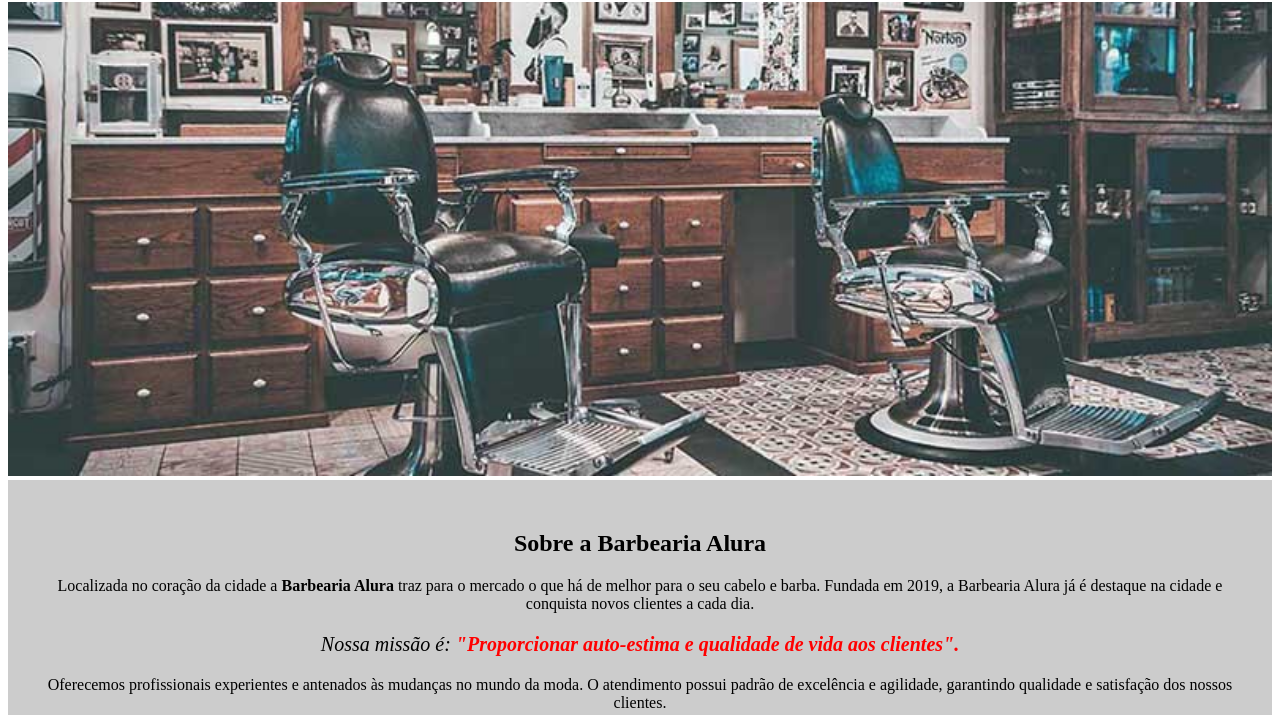
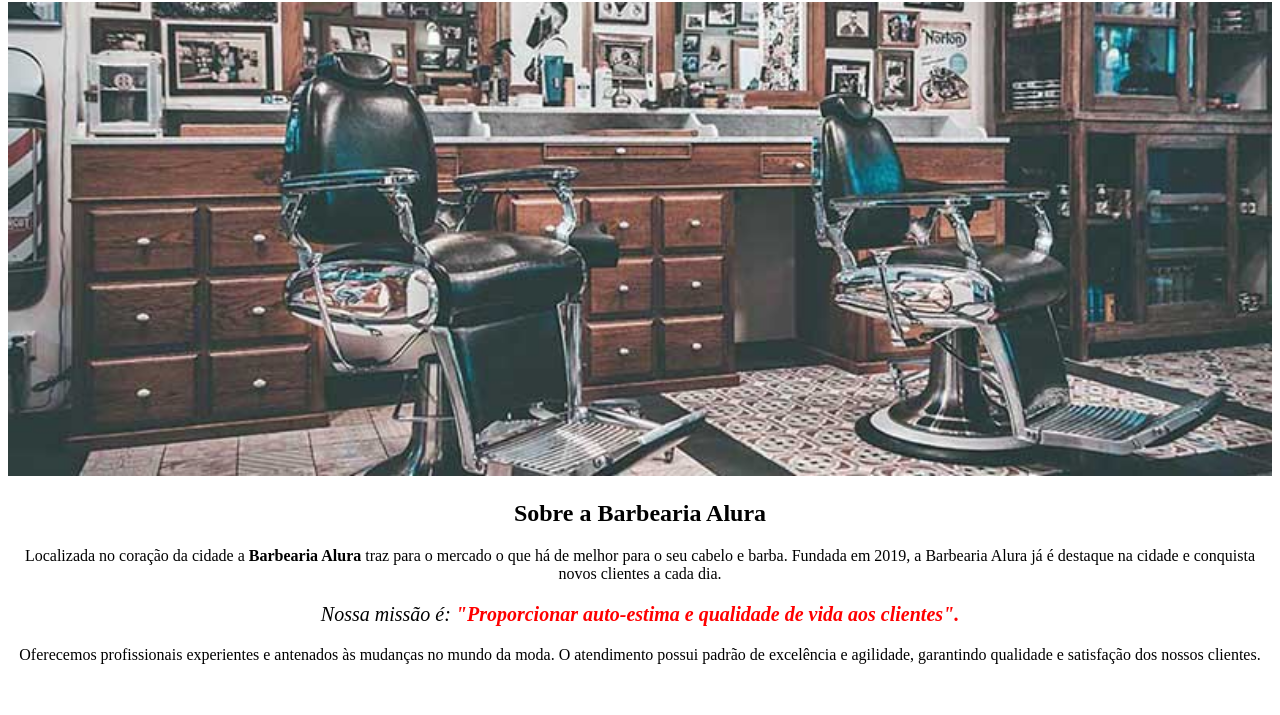
Before and after one commit to surykt/test1, a plain HTML site: page index.html in a window 1280 px wide. Shown: the part 78-793 px from the top of the page. Drawn offline with Linux system fonts and the light colour scheme.

Commit message:
an intencional bug

```diff
--- a/css/style-home.css
+++ b/css/style-home.css
@@ -1,10 +1,7 @@
 #banner {
     width: 100%;
 }
-.principal{
-    background: #cccccc;
-    padding: 30px;
-}
+
 
 .titulo-principal{
     padding-left: 20px;
```
